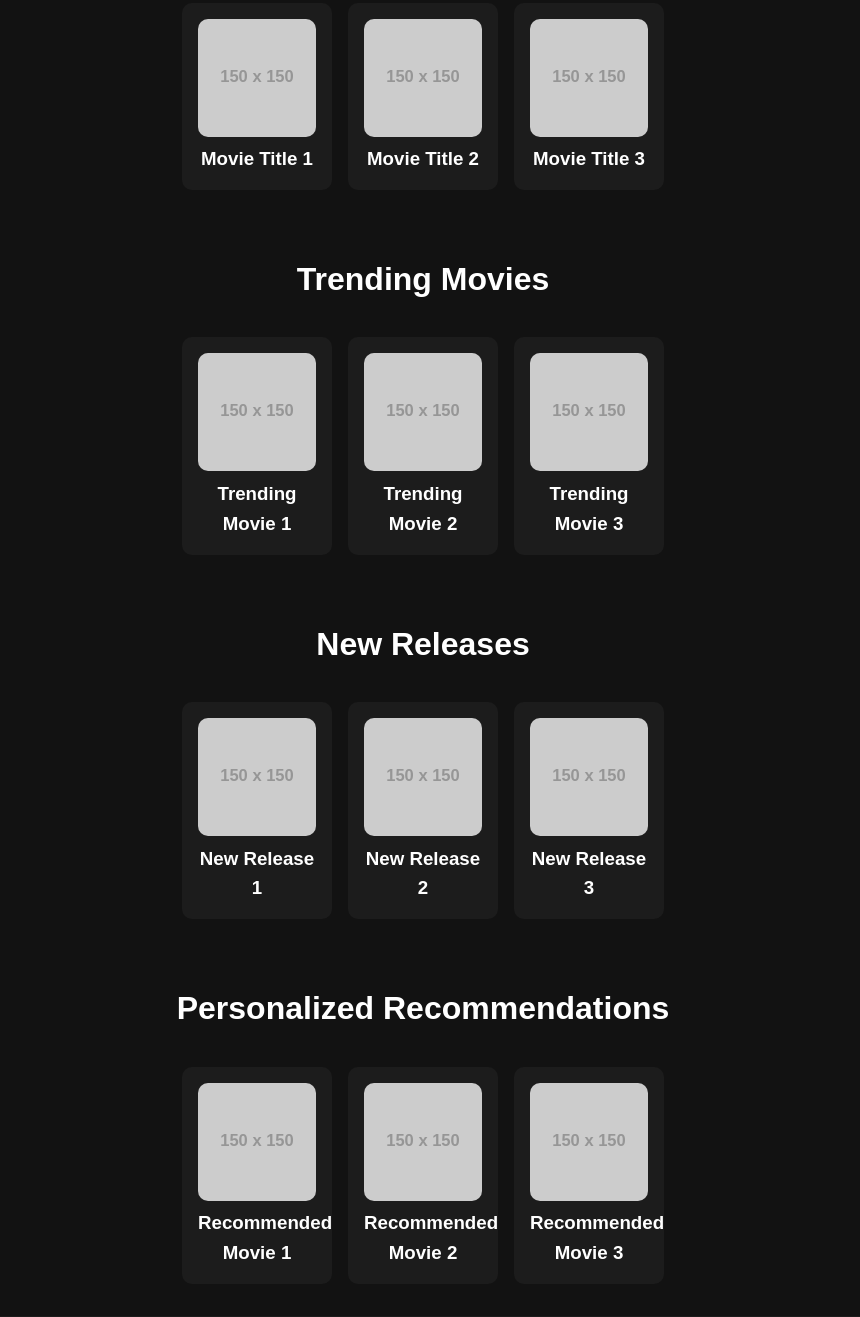
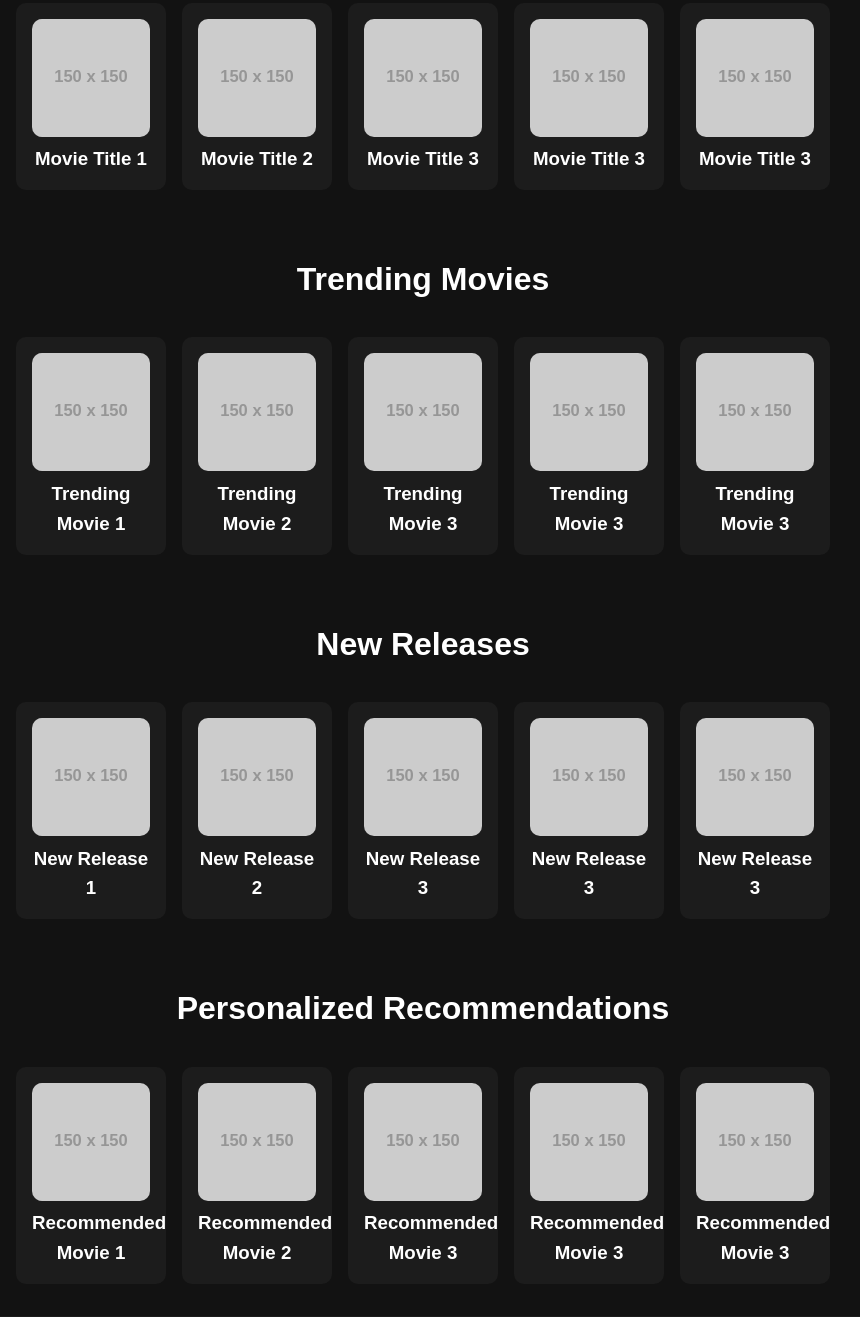
Before and after one commit to darshanbhandarkar/OTT-, a plain HTML site: page index.html in a window 1280 px wide. Shown: the part 663-1980 px from the top of the page, without its empty margins (217-1077 px from the left). Drawn offline with Linux system fonts and the light colour scheme; placeholder pictures from the web are drawn by us.

Commit message:
added more slots

```diff
--- a/index.html
+++ b/index.html
@@ -47,6 +47,14 @@
                 <img src="https://via.placeholder.com/150" alt="Movie 3">
                 <h3>Movie Title 3</h3>
             </div>
+            <div class="movie-card">
+                <img src="https://via.placeholder.com/150" alt="Movie 3">
+                <h3>Movie Title 3</h3>
+            </div>
+            <div class="movie-card">
+                <img src="https://via.placeholder.com/150" alt="Movie 3">
+                <h3>Movie Title 3</h3>
+            </div>
         </div>
     </section>
 
@@ -62,6 +70,14 @@
             <div class="movie-card">
                 <img src="https://via.placeholder.com/150" alt="Trending Movie 2">
                 <h3>Trending Movie 2</h3>
+            </div>
+            <div class="movie-card">
+                <img src="https://via.placeholder.com/150" alt="Trending Movie 3">
+                <h3>Trending Movie 3</h3>
+            </div>
+            <div class="movie-card">
+                <img src="https://via.placeholder.com/150" alt="Trending Movie 3">
+                <h3>Trending Movie 3</h3>
             </div>
             <div class="movie-card">
                 <img src="https://via.placeholder.com/150" alt="Trending Movie 3">
@@ -87,6 +103,14 @@
                 <img src="https://via.placeholder.com/150" alt="New Release 3">
                 <h3>New Release 3</h3>
             </div>
+            <div class="movie-card">
+                <img src="https://via.placeholder.com/150" alt="New Release 3">
+                <h3>New Release 3</h3>
+            </div>
+            <div class="movie-card">
+                <img src="https://via.placeholder.com/150" alt="New Release 3">
+                <h3>New Release 3</h3>
+            </div>
         </div>
     </section>
 
@@ -107,6 +131,14 @@
                 <img src="https://via.placeholder.com/150" alt="Recommended 3">
                 <h3>Recommended Movie 3</h3>
             </div>
+            <div class="movie-card">
+                <img src="https://via.placeholder.com/150" alt="Recommended 3">
+                <h3>Recommended Movie 3</h3>
+            </div>
+            <div class="movie-card">
+                <img src="https://via.placeholder.com/150" alt="Recommended 3">
+                <h3>Recommended Movie 3</h3>
+            </div>
         </div>
     </section>
 
```
